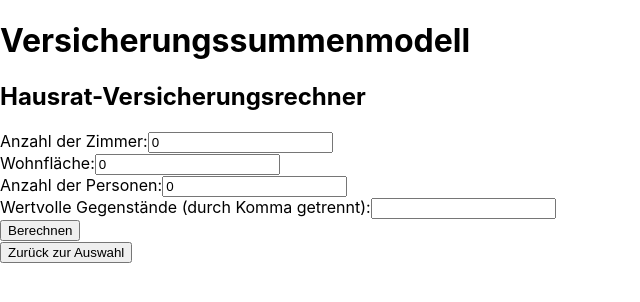
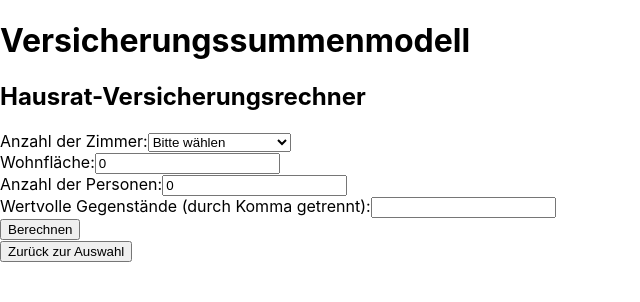
Before and after one commit to bambuk-html/Versicherungsrechner, a React (Create React App) app in the folder versicherungsrechner/: page /Summe in a window 1280 px wide. Shown: the top 302 px of the page, without its empty margins (0-640 px from the left). Built offline with nearby package versions, Linux system fonts and the light colour scheme.

Commit message:
input feld mit dropdownmnu ersetzt bei anzahl zimmer

```diff
--- a/versicherungsrechner/src/Components/SummenRechner.js
+++ b/versicherungsrechner/src/Components/SummenRechner.js
@@ -30,9 +30,16 @@ function HausratVersicherungsrechner() {
     <div>
       <h2>Hausrat-Versicherungsrechner</h2>
       <form>
-        <label>
+      <label>
           Anzahl der Zimmer:
-          <input type="number" min="0" value={zimmer} onChange={handleZimmerChange} />
+          <select value={zimmer} onChange={handleZimmerChange}>
+            <option value="">Bitte wählen</option>
+            <option value="1">1 Zimmer</option>
+            <option value="2">2 Zimmer</option>
+            <option value="3">3 Zimmer</option>
+            <option value="4">4 Zimmer</option>
+            <option value="5">5 Zimmer oder mehr</option>
+          </select>
         </label>
         <br />
         <label>
```
